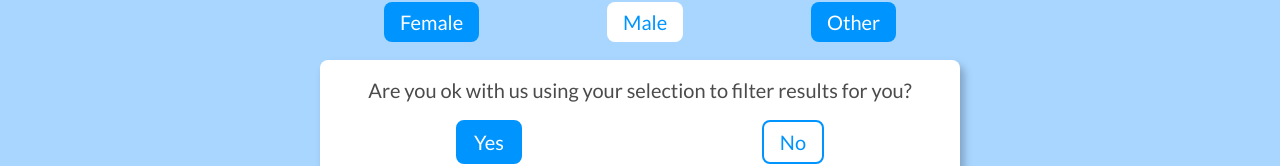
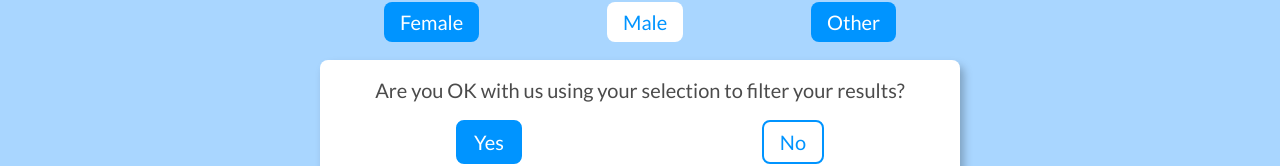
Before and after one commit to fac-15/Curenetics, a React (Vite) app: page /basic-info in a window 1280 px wide. Shown: the part 366-532 px from the top of the page. Built offline with nearby package versions, Linux system fonts and the light colour scheme.

Commit message:
typos, basic info

```diff
--- a/src/Components/BasicInfo/BasicInfo.js
+++ b/src/Components/BasicInfo/BasicInfo.js
@@ -112,7 +112,7 @@ class BasicInfo extends React.Component {
             </label>
           </div>
           <div className="consent-card">
-            <p>Are you ok with us using your selection to filter results for you?</p>
+            <p>Are you OK with us using your selection to filter your results?</p>
             <div className="button-spacing">
               <button
                 type="button"
```
